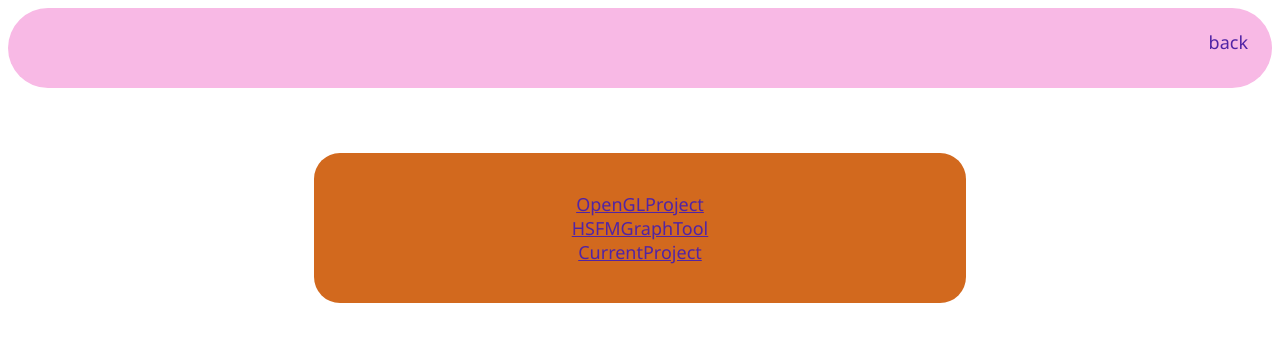
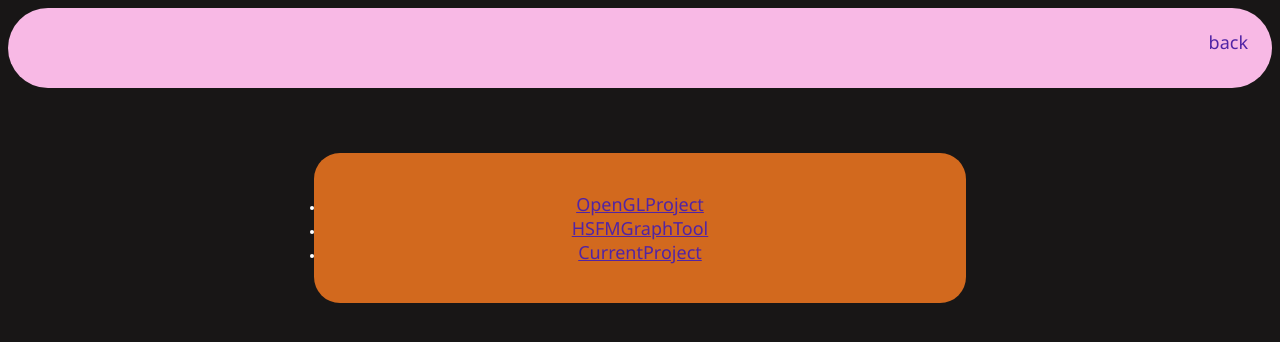
Before and after one commit to rahdnus/PortfolioWebsite, a plain HTML site: page projects.html in a window 1280 px wide. Drawn offline with Linux system fonts and the light colour scheme.

Commit message:
changed project background color

```diff
--- a/projects.html
+++ b/projects.html
@@ -4,7 +4,7 @@
     <link rel="icon" href="F.png">
     <link rel="stylesheet" href="mystyle.css">
 </html>
-<body >
+<body class="body-background">
     <div class="nav-bar ">
         <div class="right-justify">
             <a href="index.html">back</a>
```
